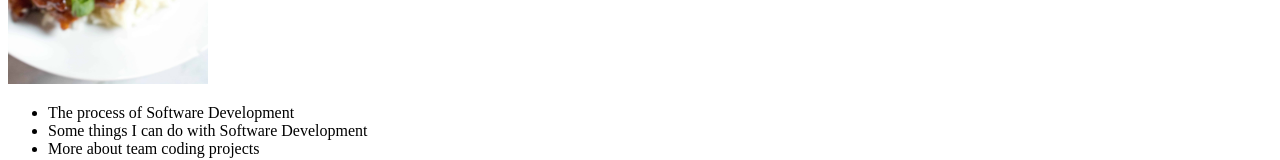
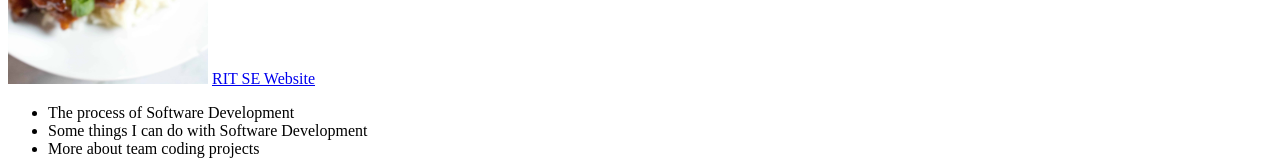
Before and after one commit to ohazura/swen101.github.io, a plain HTML site: page index.html in a window 1280 px wide. Shown: the part 348-508 px from the top of the page. Drawn offline with Linux system fonts and the light colour scheme.

Commit message:
github tutorial link now working

```diff
--- a/index.html
+++ b/index.html
@@ -16,7 +16,7 @@
             playing video games in my free time.
         </p>
         <img src="sesame_chicken.jpg" width="200" ></img>
-        <a href="https://www.se.rit.edu/~swen-101/00/index.html"></a>
+        <a href="https://www.se.rit.edu/~swen-101/00/index.html">RIT SE Website</a>
         <ul>
             <li>The process of Software Development</li>
             <li>Some things I can do with Software Development</li>
```
